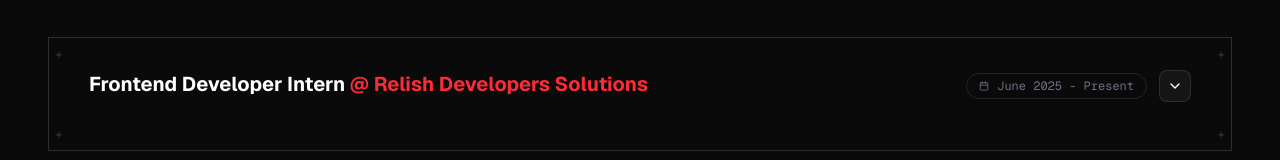
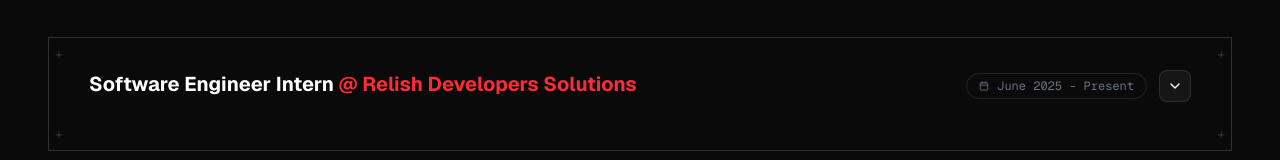
Before and after one commit to StayTrash/portfolio, a Next.js app: page /showcase in a window 1280 px wide. Shown: the part 1360-1520 px from the top of the page. Built offline with nearby package versions, Linux system fonts and the light colour scheme.

Commit message:
experience changed

```diff
--- a/constants/showcase.ts
+++ b/constants/showcase.ts
@@ -64,7 +64,7 @@
   //   desc: "Leading the frontend architecture for enterprise dashboard solutions."
   // },
   {
-    role: "Frontend Developer Intern",
+    role: "Software Engineer Intern",
     company: "Relish Developers Solutions",
     date: "June 2025 - Present",
     desc: [
```
